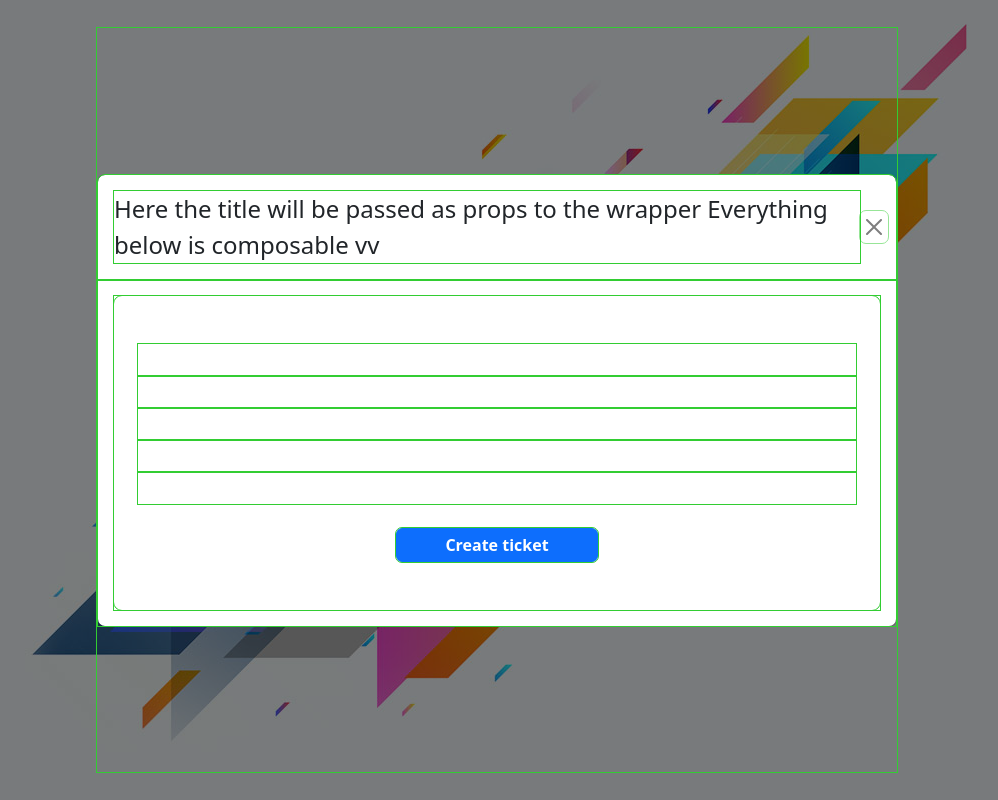
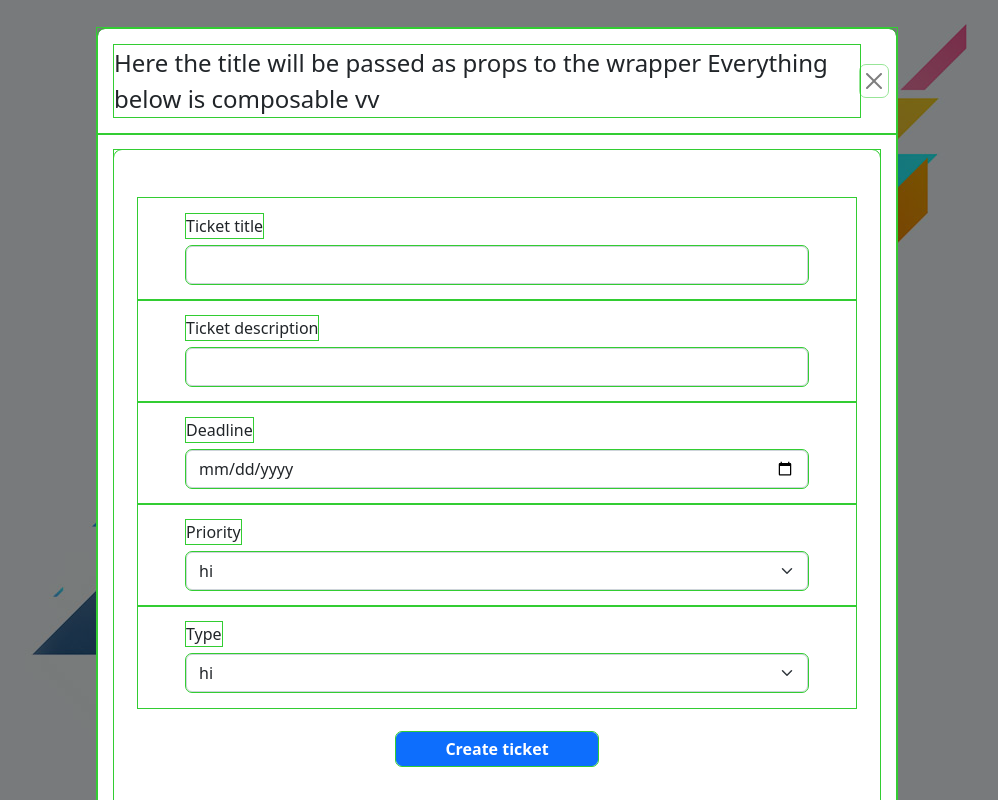
Before and after one commit to Vikms95/errorlab, a React (Create React App) app in the folder client/: page / in a window 1280 px wide. Shown: the whole page, without its empty margins (143-1141 px from the left). Built offline with nearby package versions, Linux system fonts and the light colour scheme.

Commit message:
refactor formgroup in two separate components

```diff
--- a/client/src/components/Form/FormGroup/FormGroup.tsx
+++ /dev/null
@@ -1,10 +0,0 @@
-import { ReactElement } from 'react'
-import { Form } from 'react-bootstrap'
-
-interface Props {
-  children?: ReactElement | ReactElement[]
-}
-
-export function FormGroup({ children }: Props) {
-  return <Form.Group className='py-3 px-5 mx-2'>{children}</Form.Group>
-}
--- a/client/src/components/Form/FormGroup/GroupInput.tsx
+++ b/client/src/components/Form/FormGroup/GroupInput.tsx
@@ -3,9 +3,9 @@ import { IGroupInput } from '../../../types/Form'
 
 export function GroupInput({ label, type }: IGroupInput) {
   return (
-    <>
+    <Form.Group className='py-3 px-5 mx-2'>
       <Form.Label>{label}</Form.Label>
       <Form.Control type={type} />
-    </>
+    </Form.Group>
   )
 }
--- a/client/src/components/Form/FormGroup/GroupSelect.tsx
+++ b/client/src/components/Form/FormGroup/GroupSelect.tsx
@@ -2,15 +2,18 @@ import { Form } from 'react-bootstrap'
 import { IGroupSelect } from '../../../types/Form'
 
 export function GroupSelect({ label, options }: IGroupSelect) {
-  const optionsTest = {}
+  const optionsTest = [
+    { value: 'hi', text: 'hi' },
+    { value: 'hi', text: 'hi' },
+  ]
   return (
-    <>
+    <Form.Group className='py-3 px-5 mx-2'>
       <Form.Label>{label}</Form.Label>
       <Form.Select>
         {optionsTest.map(option => (
           <option value={option.value}>{option.text}</option>
         ))}
       </Form.Select>
-    </>
+    </Form.Group>
   )
 }
--- a/client/src/components/Form/FormWithLogin.tsx
+++ b/client/src/components/Form/FormWithLogin.tsx
@@ -1,4 +1,4 @@
-import { Form, FormGroup } from './index'
+import { Form } from './index'
 import { CurrentForm } from '../../types/AuthPage'
 import { Button, Form as FormBS } from 'react-bootstrap'
 import { GroupInput } from './FormGroup/GroupInput'
@@ -11,12 +11,8 @@ export function FormWithLogin({ setCurrentForm }: Props) {
   return (
     <Form>
       <FormBS className='bg-white d-flex flex-column py-5 px-3 rounded-3 shadow-lg'>
-        <FormGroup>
-          <GroupInput label='Username' type='text' />
-        </FormGroup>
-        <FormGroup>
-          <GroupInput label='Password' type='password' />
-        </FormGroup>
+        <GroupInput label='Username' type='text' />
+        <GroupInput label='Password' type='password' />
 
         <Button
           className='align-self-center px-5 py-1 mt-4 fw-semibold'
--- a/client/src/components/Form/FormWithRegister.tsx
+++ b/client/src/components/Form/FormWithRegister.tsx
@@ -1,6 +1,7 @@
-import { Form, FormGroup } from './index'
+import { Form } from './index'
 import { Button, Form as FormBS } from 'react-bootstrap'
 import { CurrentForm } from '../../types/AuthPage'
+import { GroupInput } from './FormGroup/GroupInput'
 
 interface Props {
   setCurrentForm: React.Dispatch<React.SetStateAction<CurrentForm>>
@@ -10,9 +11,9 @@ export function FormWithRegister({ setCurrentForm }: Props) {
   return (
     <Form>
       <FormBS className='bg-white d-flex flex-column py-5 px-3 rounded-3 shadow-lg'>
-        <FormGroup label='Username' type='text' />
-        <FormGroup label='Password' type='password' />
-        <FormGroup label='Confirm password' type='password' />
+        <GroupInput label='Username' type='text' />
+        <GroupInput label='Password' type='password' />
+        <GroupInput label='Confirm password' type='password' />
 
         <Button
           className='align-self-center px-5 mt-3 fw-semibold'
--- a/client/src/components/Form/FormWithTicket.tsx
+++ b/client/src/components/Form/FormWithTicket.tsx
@@ -1,15 +1,17 @@
-import { Form, FormGroup } from './index'
+import { Form } from './index'
 import { Button, Form as FormBS } from 'react-bootstrap'
+import { GroupInput } from './FormGroup/GroupInput'
+import { GroupSelect } from './FormGroup/GroupSelect'
 
 export function FormWithTicket() {
   return (
     <Form>
       <FormBS className='bg-white d-flex flex-column py-5 px-3 rounded-3 w-100'>
-        <FormGroup label='Ticket title' type='text' />
-        <FormGroup label='Ticket description' type='text' />
-        <FormGroup label='Deadline' type='date' />
-        <FormGroup label='Priority' type='select' />
-        <FormGroup label='Type' type='select' />
+        <GroupInput label='Ticket title' type='text' />
+        <GroupInput label='Ticket description' type='text' />
+        <GroupInput label='Deadline' type='date' />
+        <GroupSelect label='Priority' options={[]} />
+        <GroupSelect label='Type' options={[]} />
 
         <Button
           className='align-self-center px-5 py-1 mt-4 fw-semibold'
--- a/client/src/components/Form/index.ts
+++ b/client/src/components/Form/index.ts
@@ -1,4 +1,3 @@
 export {FormWithLogin} from './FormWithLogin'
 export {FormWithRegister} from './FormWithRegister'
 export {Form} from './Form'
-export {FormGroup} from './FormGroup/FormGroup'
```
Also changed, not shown: client/src/components/Form/FormWithProject.tsx (+7 -12 lines).
